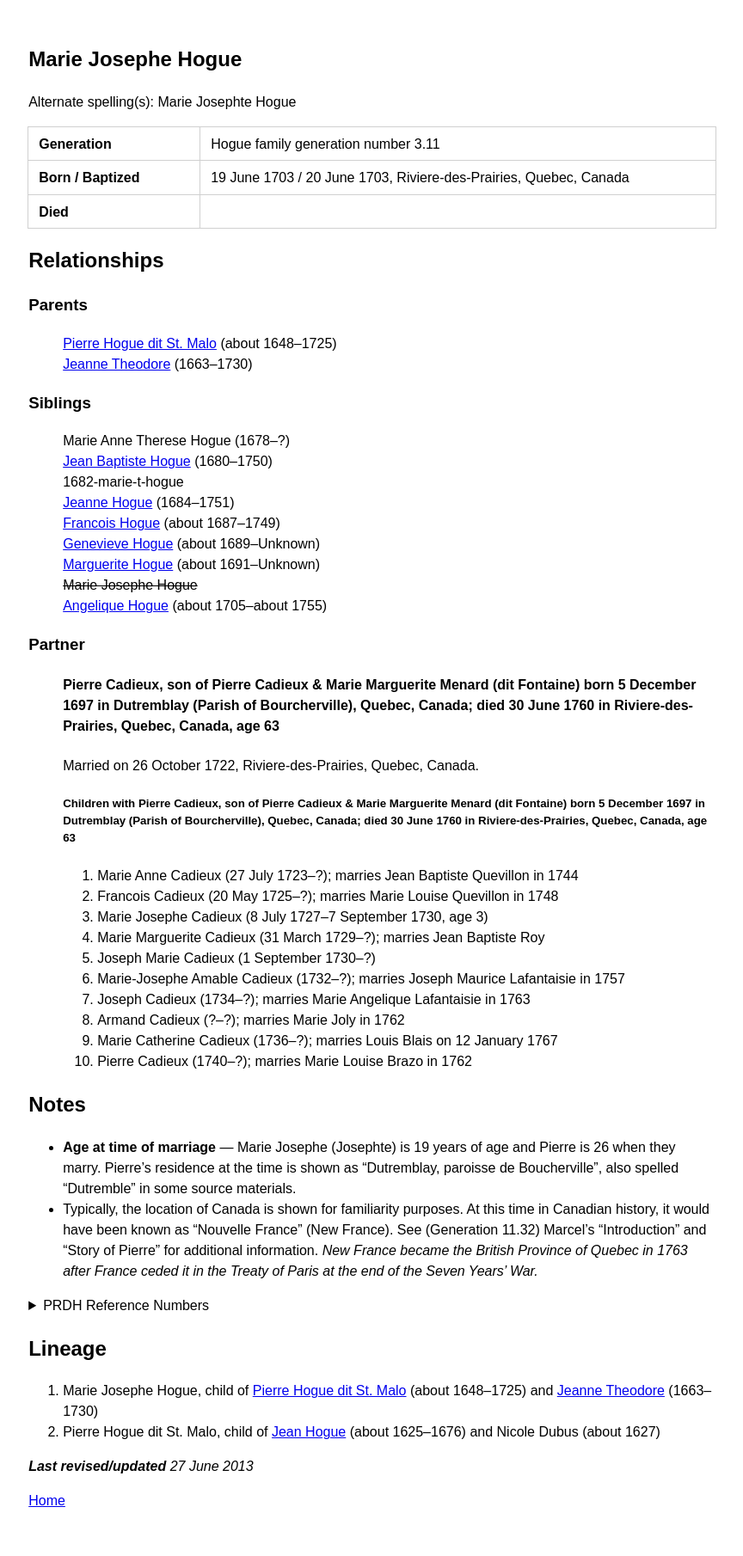
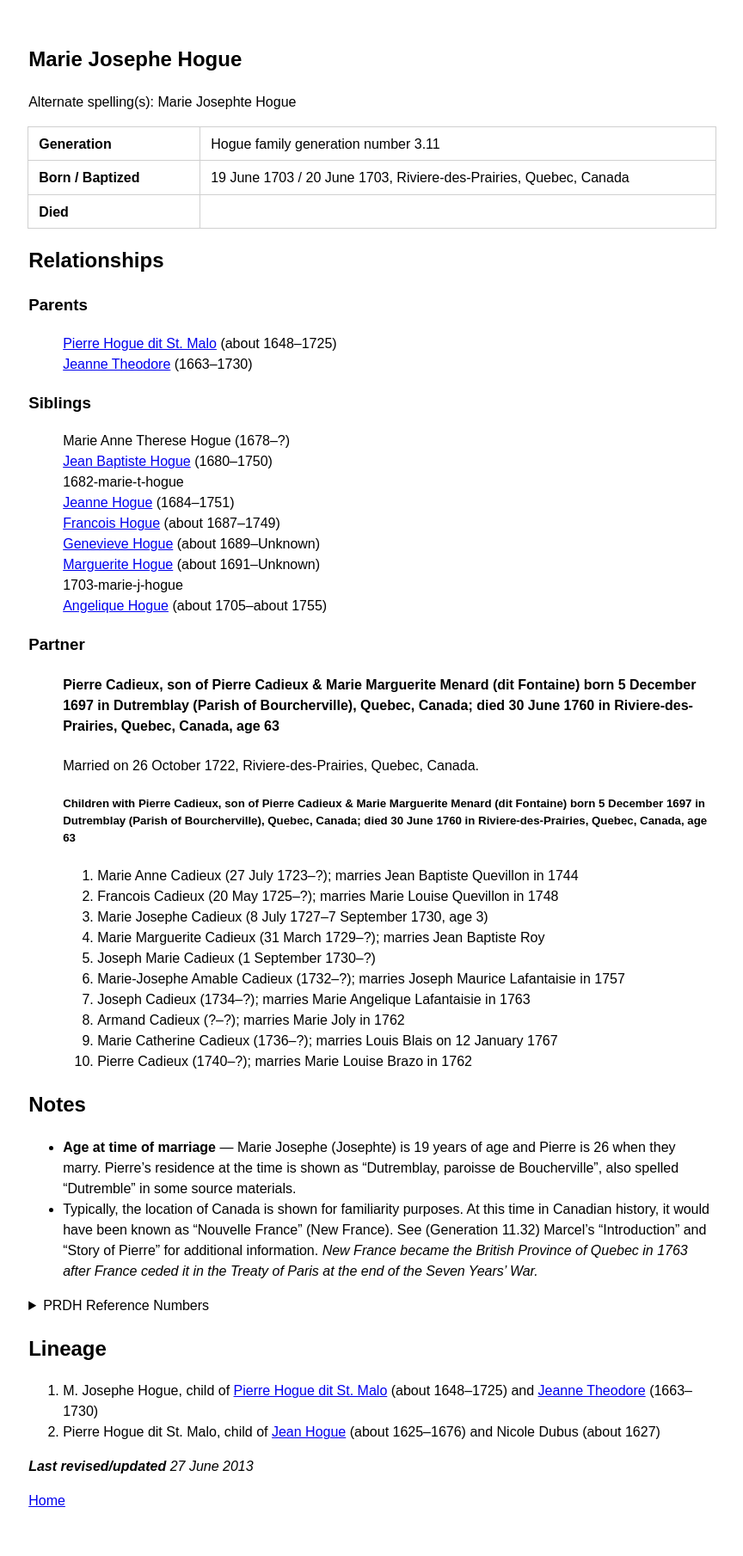
Before and after one commit to highchair/hogue-family-ancestry, a Jekyll site: the page built from _people/1703-m-josephe-hogue.md, in a window 1280 px wide. Shown: the whole page at 86% size, without its empty margins (18-882 px from the left). Built offline with Jekyll 4.4.1, drawn with Linux system fonts in a browser that asks for light colours.

Commit message:
Changing name structure to favor middle name

```diff
--- a/_people/1703-marie-j-hogue.md
+++ b/_people/1703-m-josephe-hogue.md
@@ -1,8 +1,8 @@
 ---
 layout: person
-slug: 1703-marie-j-hogue
-name: 'Marie Josephe Hogue'
-full-name:
+slug: 1703-m-josephe-hogue
+name: 'M. Josephe Hogue'
+full-name: 'Marie Josephe Hogue'
 alt-names: []
 alt-spelling: [ 'Marie Josephte Hogue' ]
 major_generation: 3
```
